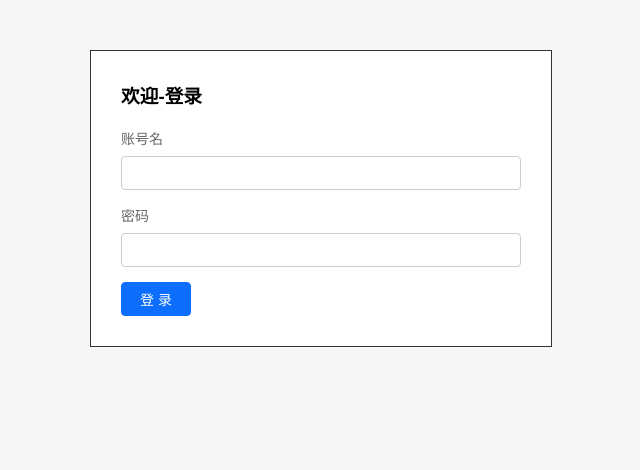
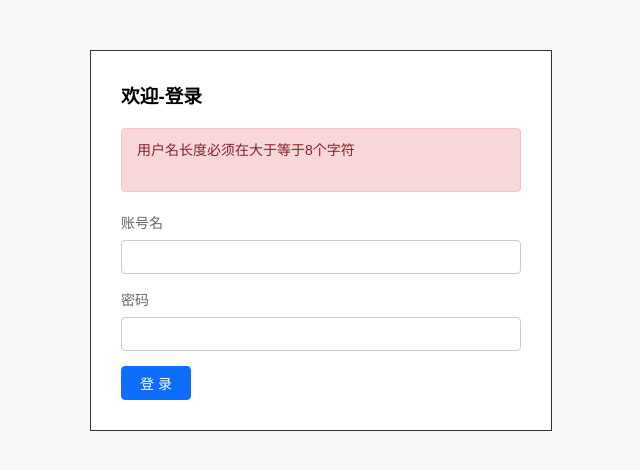
Before and after one commit to jiangguoxin/AJAx-Study, a plain HTML site: page 5.13-登录案例.html in a window 1280 px wide. Both pictures are taken after a click on the button "登 录". Shown: the whole page, without its empty margins (319-959 px from the left). Drawn offline with nearby package versions, Linux system fonts and the light colour scheme.

Commit message:
完善了登录，成功、失败、用户名密码不符合都会有对应的提示信息

```diff
--- a/5.13-登录案例.html
+++ b/5.13-登录案例.html
@@ -23,16 +23,33 @@
             font-weight: 700;
         }
         .alert {
-            padding: 10px 15px;
-            margin-bottom: 20px;
+            padding: 0 15px;
+            margin-bottom: 0;
+            height: 0;
             border: 1px solid transparent;
             border-radius: 4px;
             font-size: 14px;
+            opacity: 0;
+            transition: all 0.5s ease; /* 增加对所有属性的平滑过渡 */
+            visibility: hidden;
+            overflow: hidden; /* 防止初始化时内容撑开高度 */
+        }
+        .alert-show {
+            padding: 10px 15px;
+            margin-bottom: 20px;
+            height: 42px; /* 给一个固定高度让动画更平滑，或者直接让内容撑开 */
+            opacity: 1;
+            visibility: visible;
         }
         .alert-success {
             color: #0f5132;
             background-color: #d1e7dd;
             border-color: #badbcc;
+        }
+        .alert-danger {
+            color: #842029;
+            background-color: #f8d7da;
+            border-color: #f5c2c7;
         }
         .mb-3 {
             margin-bottom: 15px;
@@ -83,7 +100,7 @@
     <div class="container">
         <h3>欢迎-登录</h3>
         <!-- 登录结果-提示框 -->
-        <div class="alert alert-success" role="alert" style="display: none;">
+        <div class="alert alert-success" role="alert">
             提示消息
         </div>
         <!-- 表单 -->
@@ -104,6 +121,36 @@
     <script src="https://cdn.jsdelivr.net/npm/axios@1/dist/axios.min.js">
     </script>
     <script>
+        // 2.1获取提示框
+        const alertBox = document.querySelector('.alert');
+        /*
+        * 2.2 封装一个函数，显示提示框，并在3秒后自动隐藏
+        * 功能：显示提示框
+        * 不同的提示消息（成功/失败）显示不同的样式--flag
+        * 不同提示文字--msg
+        */
+        function alertFn(msg,flag){
+            // 显示提示框
+            alertBox.classList.add('alert-show');
+            alertBox.innerHTML = msg;
+            if(flag){
+                alertBox.classList.add('alert-success');
+            }else{
+                alertBox.classList.add('alert-danger');
+            }
+
+            // 3. 3秒后自动隐藏提示框
+            setTimeout(() => {
+                alertBox.classList.remove('alert-show');
+                // 避免背景色和边框色残留，清除样式
+                alertBox.classList.remove('alert-success', 'alert-danger');
+            }, 3000);
+        }
+
+
+
+
+
         // 目标1 ：点击登录时 用户名和密码长度判断，并提交数据和服务器进行登录验证
         // 1.1 登录-点击事件
         document.querySelector('.btn-login').addEventListener('click',()=>{
@@ -112,11 +159,12 @@
             console.log(username);
             console.log(password);
             if(username.length < 8){
-                alert('用户名长度必须在大于等于8个字符');
+                alertFn('用户名长度必须在大于等于8个字符', false);
+                // alert('用户名长度必须在大于等于8个字符');
                 return;
             }
             if(password.length < 6){
-                alert('密码长度必须大于等于6个字符');
+                alertFn('密码长度必须大于等于6个字符', false);
                 return;
             }
             axios({
@@ -129,13 +177,15 @@
             }).then(result=>{
                 console.log(result);
                 // Axios 的 then 说明 HTTP 请求成功（如状态码 2xx）
-                alert(result.data.message);
+                // alert(result.data.message);
+                alertFn(result.data.message, true);
             }).catch(err=>{
                 console.log(err);
                 if (err.response) {
-                    alert('登录失败，' + err.response.data.message);
+                    // alert('登录失败，' + err.response.data.message);
+                    alertFn(err.response.data.message, false);
                 } else {
-                    alert('登录失败，网络异常');
+                    // alert('登录失败，网络异常');
                 }
             });
         });
```
